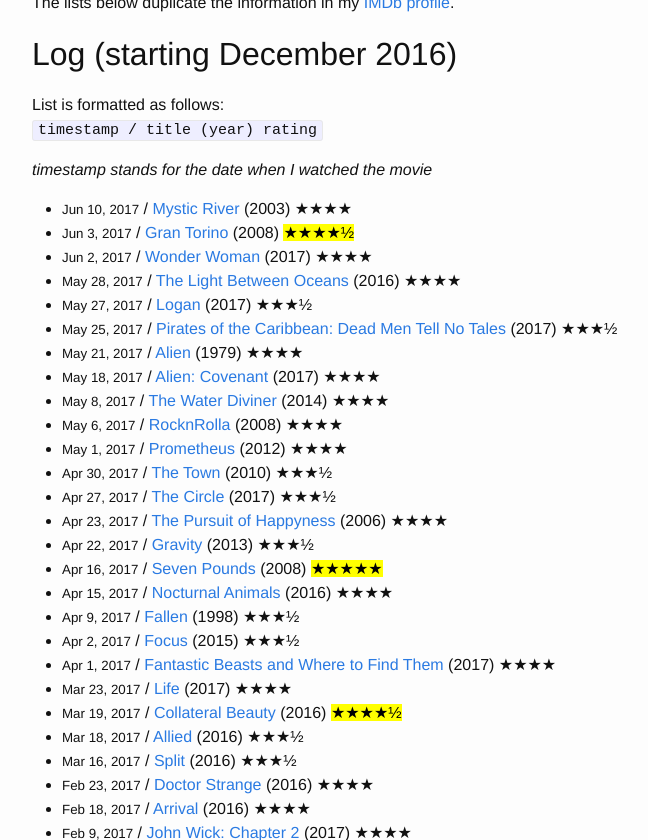
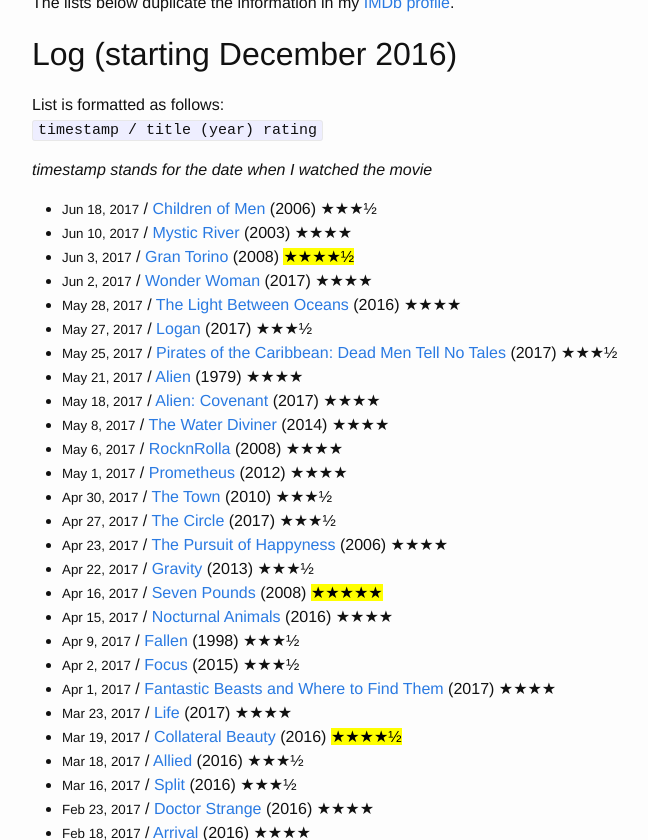
Before and after one commit to aspyatkin/personal-website, a Jekyll site: the page built from movie-list.md, in a window 1280 px wide and 900 px high, scrolled down 452 px, cut to the strip 60-900 px from the top of the window. Shown: the whole strip, without its empty margins (238-886 px from the left). Built offline with Jekyll 4.4.1, drawn with Linux system fonts in a browser that asks for light colours.

Commit message:
Update movie list

```diff
--- a/movie-list.md
+++ b/movie-list.md
@@ -5,6 +5,12 @@
 permalink: /movie-list/
 top_ndx: 4
 log_list:
+  - date: 'Jun 18, 2017'
+    title: 'Children of Men'
+    year: 2006
+    rating: 3.5
+    url: 'http://www.imdb.com/title/tt0206634/'
+
   - date: 'Jun 10, 2017'
     title: 'Mystic River'
     year: 2003
```
